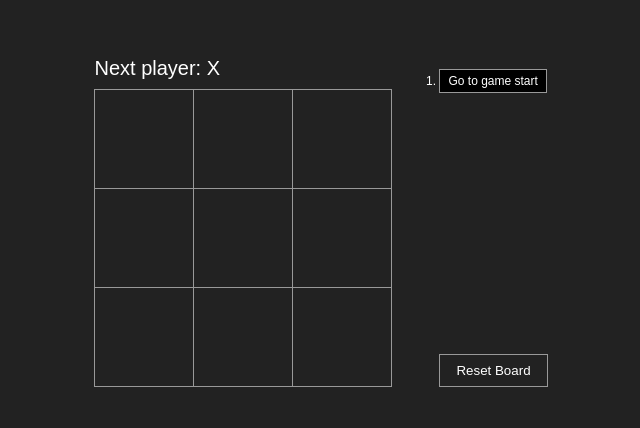
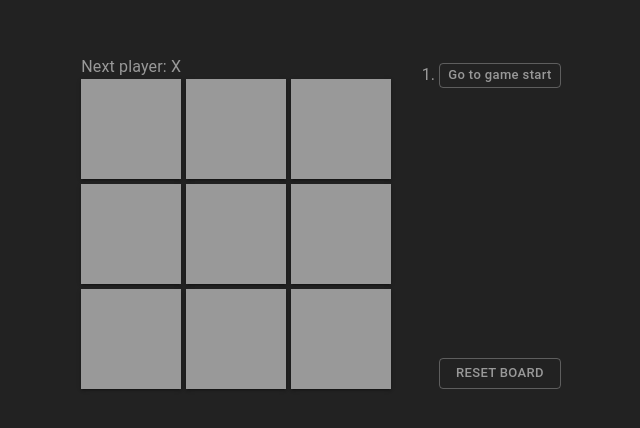
Before and after one commit to memukherjee/tic-tac-toe, a React (Create React App) app: page / in a window 1280 px wide. Shown: the part 178-606 px from the top of the page, without its empty margins (319-959 px from the left). Built offline with nearby package versions, Linux system fonts and the light colour scheme.

Commit message:
styles are modified with material ui

```diff
--- a/package.json
+++ b/package.json
@@ -12,6 +12,9 @@
     "eject": "react-scripts eject"
   },
   "dependencies": {
+    "@emotion/react": "^11.11.4",
+    "@emotion/styled": "^11.11.5",
+    "@mui/material": "^5.15.16",
     "react": "^18.0.0",
     "react-dom": "^18.0.0",
     "react-scripts": "^5.0.0"
--- a/src/App.js
+++ b/src/App.js
@@ -1,6 +1,7 @@
 import { useState } from "react";
 import Board from "./components/Board";
 import Move from "./components/Move";
+import { Box, Button, Container, List } from "@mui/material";
 
 export default function App() {
   const [history, setHistory] = useState([Array(9).fill(null)]);
@@ -24,23 +25,42 @@ export default function App() {
   }
 
   return (
-        <div className="game">
-            <div className="game-board">
+    <Container
+      maxWidth="sm"
+      sx={{
+        display: "flex",
+        justifyContent: "space-between",
+        gap: 6,
+      }}
+    >
+      <Box>
         <Board
           xIsNext={xIsNext}
           squares={currentSquares}
           onPlay={handlePlay}
           noOfMoves={currentMove}
         />
-            </div>
-            <div className="game-info">
-                <ol>
+      </Box>
+      <Box sx={{
+        display: "flex",
+        flexDirection: "column",
+        justifyContent: "space-between",
+        gap: 2,
+      }}>
+        <List sx={{ listStyle: "decimal" }}>
           {history.map((squares, move) => (
-                        <Move key={move} move={move} currentMove={currentMove} jumpTo={jumpTo} />
+            <Move
+              key={move}
+              move={move}
+              currentMove={currentMove}
+              jumpTo={jumpTo}
+            />
           ))}
-                </ol>
-                <button className="reset-board" onClick={resetBoard}>Reset Board</button>
-            </div>
-        </div>
+        </List>
+        <Button size="small" variant="outlined" color="secondary" onClick={resetBoard}>
+          Reset Board
+        </Button>
+      </Box>
+    </Container>
   );
 }
--- a/src/components/Board.jsx
+++ b/src/components/Board.jsx
@@ -1,3 +1,4 @@
+import { Box, Typography } from "@mui/material";
 import Square from "./Square";
 
 export default function Board({ xIsNext, squares, onPlay, noOfMoves }) {
@@ -19,49 +20,24 @@ export default function Board({ xIsNext, squares, onPlay, noOfMoves }) {
 
   return (
     <>
-            <div className="status">{status}</div>
-            <div className="board-row">
-                <Square
-                    value={squares[0]}
-                    onSquareClick={() => handelClick(0)}
-                />
-                <Square
-                    value={squares[1]}
-                    onSquareClick={() => handelClick(1)}
-                />
-                <Square
-                    value={squares[2]}
-                    onSquareClick={() => handelClick(2)}
-                />
-            </div>
-            <div className="board-row">
-                <Square
-                    value={squares[3]}
-                    onSquareClick={() => handelClick(3)}
-                />
-                <Square
-                    value={squares[4]}
-                    onSquareClick={() => handelClick(4)}
-                />
-                <Square
-                    value={squares[5]}
-                    onSquareClick={() => handelClick(5)}
-                />
-            </div>
-            <div className="board-row">
-                <Square
-                    value={squares[6]}
-                    onSquareClick={() => handelClick(6)}
-                />
-                <Square
-                    value={squares[7]}
-                    onSquareClick={() => handelClick(7)}
-                />
-                <Square
-                    value={squares[8]}
-                    onSquareClick={() => handelClick(8)}
-                />
-            </div>
+      <Typography variant="span">{status}</Typography>
+      <Box display="grid"
+      sx={{
+        gridTemplateColumns: "repeat(3, 1fr)",
+        gridTemplateRows: "repeat(3, 1fr)",
+        gap: "5px",
+      }}
+      >
+        <Square value={squares[0]} onSquareClick={() => handelClick(0)} />
+        <Square value={squares[1]} onSquareClick={() => handelClick(1)} />
+        <Square value={squares[2]} onSquareClick={() => handelClick(2)} />
+        <Square value={squares[3]} onSquareClick={() => handelClick(3)} />
+        <Square value={squares[4]} onSquareClick={() => handelClick(4)} />
+        <Square value={squares[5]} onSquareClick={() => handelClick(5)} />
+        <Square value={squares[6]} onSquareClick={() => handelClick(6)} />
+        <Square value={squares[7]} onSquareClick={() => handelClick(7)} />
+        <Square value={squares[8]} onSquareClick={() => handelClick(8)} />
+      </Box>
     </>
   );
 }
@@ -79,11 +55,7 @@ function calculateWinner(squares) {
   ];
   for (let i = 0; i < lines.length; i++) {
     const [a, b, c] = lines[i];
-        if (
-            squares[a] &&
-            squares[a] === squares[b] &&
-            squares[a] === squares[c]
-        ) {
+    if (squares[a] && squares[a] === squares[b] && squares[a] === squares[c]) {
       return squares[a];
     }
   }
--- a/src/components/Move.jsx
+++ b/src/components/Move.jsx
@@ -1,3 +1,5 @@
+import { Button, ListItem } from "@mui/material";
+
 export default function Move({ move, currentMove, jumpTo }) {
   let description;
   if (move > 0) {
@@ -6,13 +8,16 @@ export default function Move({ move, currentMove, jumpTo }) {
     description = "Go to game start";
   }
   return (
-        <li>
-            <button
-                className={`move ${move === currentMove ? "current-move" : ""}`}
+    <ListItem sx={{ display: "list-item", p: 0, mb: 0.25 }}>
+      <Button
+        size="small"
+        variant={move === currentMove ? "outlined" : "contained"}
+        color="secondary"
         onClick={() => jumpTo(move)}
+        sx={{ textTransform: "none", px: 1, py: 0 }}
       >
         {description}
-            </button>
-        </li>
+      </Button>
+    </ListItem>
   );
 }
--- a/src/components/Square.jsx
+++ b/src/components/Square.jsx
@@ -1,8 +1,14 @@
-export default function Square({value, onSquareClick}) {
+import { Button } from "@mui/material";
 
-    return (
-        <button className="square" onClick={onSquareClick}>
-            {value}
-        </button>
-    );
+export default function Square({ value, onSquareClick }) {
+  return (
+    <Button
+      variant="contained"
+      color="secondary"
+      sx={{ width: "100px", height: "100px", borderRadius: 0, fontSize: "3rem", fontWeight: "bold"}}
+      onClick={onSquareClick}
+    >
+      {value}
+    </Button>
+  );
 }
--- a/src/index.js
+++ b/src/index.js
@@ -1,12 +1,15 @@
 import React, { StrictMode } from "react";
 import { createRoot } from "react-dom/client";
-import "./styles.css";
-
+import { CssBaseline, ThemeProvider } from "@mui/material";
 import App from "./App";
+import theme from "./theme";
 
 const root = createRoot(document.getElementById("root"));
 root.render(
   <StrictMode>
-    <App />
+    <ThemeProvider theme={theme}>
+      <CssBaseline />
+      <App />
+    </ThemeProvider>
   </StrictMode>
 );
--- a/src/styles.css
+++ /dev/null
@@ -1,146 +0,0 @@
-* {
-    box-sizing: border-box;
-}
-
-:root {
-    --bg-color: #222;
-    --text-color: #fff;
-    --border: 1px solid #999;
-    --shadow-inset: inset 0 0 10px rgba(255, 255, 255, 0.1);
-}
-
-body {
-    font-family: sans-serif;
-    margin: 0;
-    padding: 0;
-    background-color: var(--bg-color);
-    color: var(--text-color);
-    height: 100vh;
-    display: grid;
-    place-items: center;
-}
-
-h1 {
-    margin-top: 0;
-    font-size: 22px;
-}
-
-h2 {
-    margin-top: 0;
-    font-size: 20px;
-}
-
-h3 {
-    margin-top: 0;
-    font-size: 18px;
-}
-
-h4 {
-    margin-top: 0;
-    font-size: 16px;
-}
-
-h5 {
-    margin-top: 0;
-    font-size: 14px;
-}
-
-h6 {
-    margin-top: 0;
-    font-size: 12px;
-}
-
-code {
-    font-size: 1.2em;
-}
-
-ul {
-    padding-inline-start: 20px;
-}
-
-* {
-    box-sizing: border-box;
-}
-
-.square {
-    --size: 100px;
-    --font-size: 3rem;
-    background: transparent;
-    color: var(--text-color);
-    border: var(--border);
-    float: left;
-    font-size: var(--font-size);
-    font-weight: bold;
-    line-height: var(--size);
-    width: var(--size);
-    height: var(--size);
-    margin-right: -1px;
-    margin-top: -1px;
-    padding: 0;
-    text-align: center;
-    cursor: pointer;
-    transition: box-shadow 0.3s;
-}
-
-.square:hover {
-    box-shadow: var(--shadow-inset);
-}
-
-.board-row:after {
-    clear: both;
-    content: "";
-    display: table;
-}
-
-.status {
-    margin-bottom: 10px;
-    font-size: 1.25rem;
-}
-.game {
-    display: flex;
-    flex-direction: row;
-}
-
-.game-info {
-    margin-left: 3em;
-    display: flex;
-    flex-direction: column;
-    justify-content: space-between;
-}
-
-.game-info ol {
-    padding-left: 0;
-    font-size: .75rem;
-}
-
-.move {
-    font-size: .75rem;
-    margin-bottom: 3px;
-    cursor: pointer;
-    padding: .25rem .5rem;
-    background-color: transparent;
-    border: var(--border);
-    color: var(--text-color);
-    transition: box-shadow 0.3s;
-}
-
-.move:hover {
-    box-shadow: var(--shadow-inset);
-}
-
-.move.current-move {
-    background-color: #000;
-}
-
-.reset-board {
-    padding: .5rem 1rem;
-    background-color: transparent;
-    color: var(--text-color);
-    border: var(--border);
-    cursor: pointer;
-    transition: box-shadow 0.3s;
-}
-
-.reset-board:hover {
-    box-shadow: var(--shadow-inset);
-}
--- /dev/null
+++ b/src/theme.js
@@ -0,0 +1,29 @@
+import { createTheme } from "@mui/material";
+
+const colorPalette = {
+  primary: {
+    main: "#222",
+  },
+  secondary: {
+    main: "#999",
+  },
+};
+
+const theme = createTheme({
+  palette: colorPalette,
+  components: {
+    MuiCssBaseline: {
+      styleOverrides: {
+        body: {
+          height: "100vh",
+          backgroundColor: colorPalette.primary.main,
+          color: colorPalette.secondary.main,
+          display: "grid",
+          placeItems: "center",
+        },
+      },
+    },
+  },
+});
+
+export default theme;
```
Also changed, not shown: 1 other file (tests, documents, lock files or other folders). Lines whose indentation alone changed are shown as unchanged.
